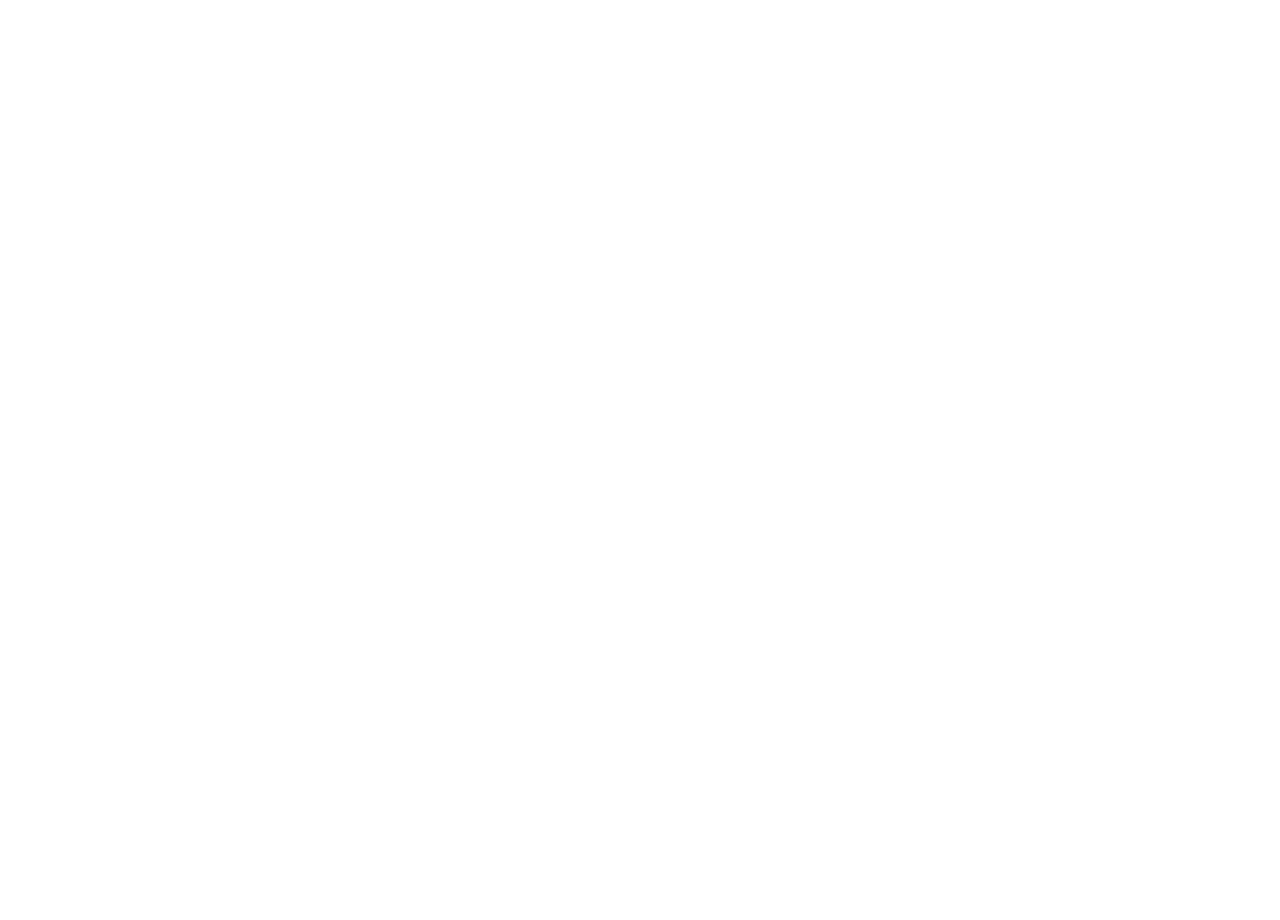
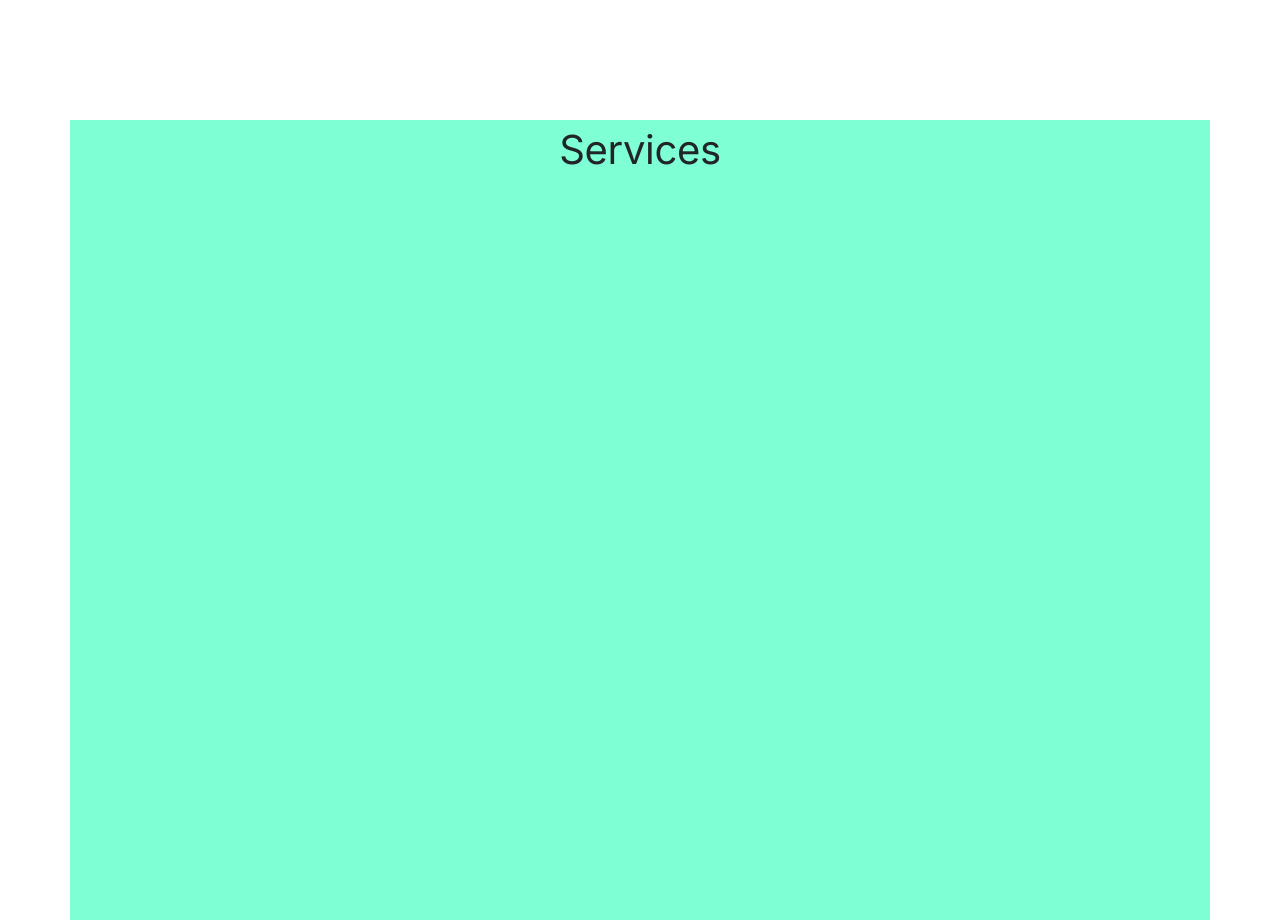
Before and after one commit to sagarsanjaysutar/Vaastu-Electricals-Portfolio, a Next.js app: page / in a window 1280 px wide. Shown: the part 680-1600 px from the top of the page. Before the commit the page ends 800 px from the top, so only its background shows below. Built offline with nearby package versions, Linux system fonts and the light colour scheme.

Commit message:
Added services container.

```diff
--- a/src/pages/Home/index.tsx
+++ b/src/pages/Home/index.tsx
@@ -1,12 +1,13 @@
 import React, { FC } from 'react';
 import Navbar from '@/components/navbar';
 import HomeContent from '@/components/homeContent';
+
 const Home: FC = () => {
     return (
-        <>
+        <div id="s1">
             <Navbar />
             <HomeContent />
-        </>
+        </div>
     );
 };
 
--- /dev/null
+++ b/src/pages/Service/index.tsx
@@ -0,0 +1,19 @@
+import React, { FC } from 'react';
+import Styles from './services.module.css';
+
+const Services: FC = () => {
+    return (
+        <div
+            className={`${Styles['services-container']} container`}
+            id="services"
+        >
+            <div className="row">
+                <div className="col-12">
+                    <div className="text-center section-heading">Services</div>
+                </div>
+            </div>
+        </div>
+    );
+};
+
+export default Services;
--- /dev/null
+++ b/src/pages/Service/services.module.css
@@ -0,0 +1,5 @@
+.services-container {
+    width: 100vw;
+    height: 100vh;
+    background-color: aquamarine;
+}
--- a/src/pages/index.tsx
+++ b/src/pages/index.tsx
@@ -1,11 +1,13 @@
 import React, { FC } from 'react';
 
 import Home from './Home';
+import Services from './Service';
 
 const Root: FC = () => {
     return (
         <>
             <Home />
+            <Services />
         </>
     );
 };
```
